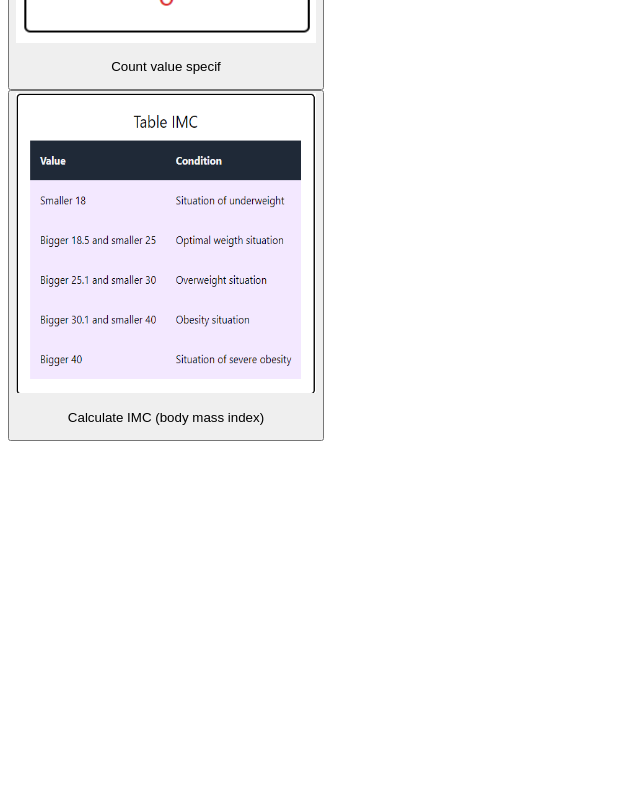
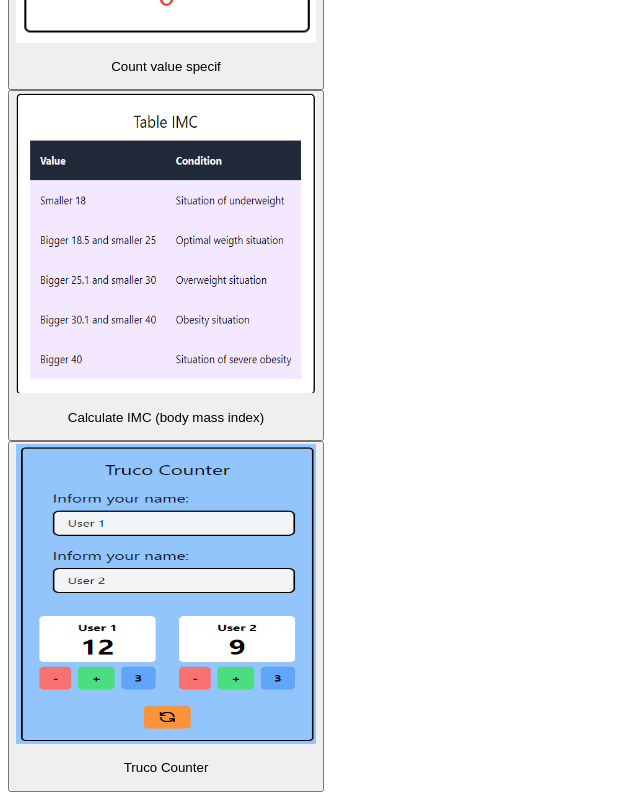
Before and after one commit to leogrocha/Projects-NextJS, a Next.js app: page / in a window 1280 px wide. Shown: the part 1689-2489 px from the top of the page, without its empty margins (0-640 px from the left). Before the commit the page ends 2138 px from the top, so only its background shows below. Built offline with nearby package versions, Linux system fonts and the light colour scheme.

Commit message:
Add index.js trucoCounter

```diff
--- a/src/pages/index.tsx
+++ b/src/pages/index.tsx
@@ -7,6 +7,7 @@ import ImageRandom from '../public/random.png';
 import ImageSumTwoNumbers from '../public/sumTwoNumbers.png';
 import ImageCountValueSpecif from '../public/countValueSpecif.png';
 import ImageIMC from '../public/imc.png';
+import ImagetrucoCounter from '../public/trucoCounter.png';
 import Button from "../components/globals/Button";
 
 const Home = () => {
@@ -124,6 +125,27 @@ const Home = () => {
             />
           </Button>
         </div>
+
+        <div className="ml-3">
+          <Button
+            onClick={() => window.open('https://projects-next-js.vercel.app/trucoCounter')}
+          >
+            <Card
+              image={
+                <Image
+                  src={ImagetrucoCounter}
+                  alt="truco Counter"
+                  width={300}
+                  height={300}
+                />
+              }
+              description="Truco Counter"
+            />
+          </Button>
+        </div>
+
+
+
       </div>
     </>
   )
```
Also changed, not shown: src/public/trucoCounter.png (added).
